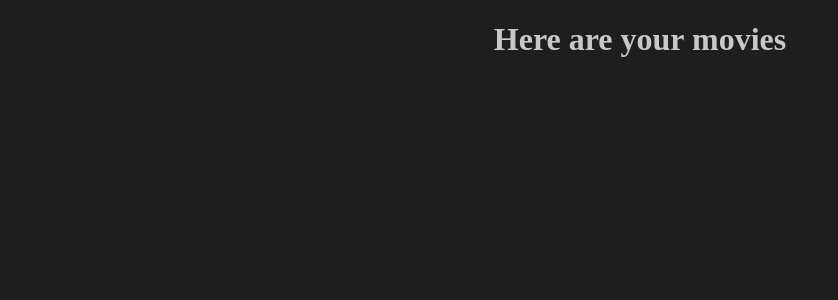
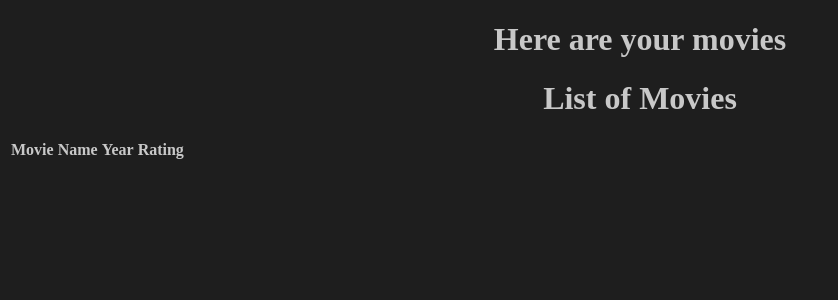
Before and after one commit to Freddyterp/DIS-Project, a Flask app: template templates/movies.html in a window 1280 px wide. Shown: the top 300 px of the page, without its empty margins (0-838 px from the left). Run offline with Flask 3, Linux system fonts and the light colour scheme; the template is opened without the code that fills it, so the values that code supplies are empty.

Commit message:
A few changes to the SQL code and html code

```diff
--- a/templates/index.html
+++ b/templates/index.html
@@ -54,7 +54,7 @@
             <br>
             <label>Actors</label>
             <br>
-            <textarea name="actor" placeholder="Tom Cruise&#10;Samuel S. Jackson" rows="6" cols="20"></textarea>
+            <textarea name="actor" placeholder="Tom Cruise&#10;Samuel L. Jackson" rows="6" cols="20"></textarea>
             <br>
             <br>
             <label>Directors</label>
--- a/templates/movies.html
+++ b/templates/movies.html
@@ -8,5 +8,25 @@
 <div id="page-title">
     <h1>Here are your movies</h1>
 </div>
-
+<body>
+    <h1>List of Movies</h1>
+    <table>
+        <thead>
+            <tr>
+                <th>Movie Name</th>
+                <th>Year</th>
+                <th>Rating</th>
+            </tr>
+        </thead>
+        <tbody>
+            {% for movie in movies %}
+            <tr>
+                <td>{{ movies.movie_name }}</td>
+                <td>{{ movies.year }}</td>
+                <td>{{ movies.rating }}</td>
+            </tr>
+            {% endfor %}
+        </tbody>
+    </table>
+</body>
 {% endblock %}
```
Also changed, not shown: database/moviegenerator.sql (+10 -10 lines), 1 other file.
